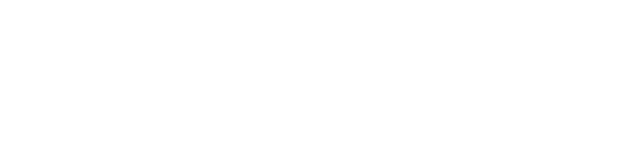
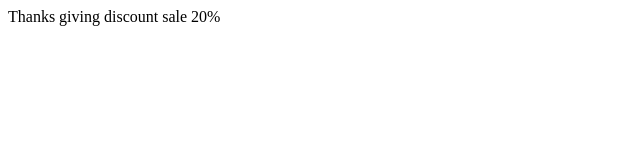
Before and after one commit to vveereshvsh/new_repo, a plain HTML site: page index.html in a window 1280 px wide. Shown: the whole page, without its empty margins (0-640 px from the left). Drawn offline with Linux system fonts and the light colour scheme.

Commit message:
Added 20% dis on the sale

```diff
--- a/index.html
+++ b/index.html
@@ -6,6 +6,6 @@
    <html>
    <h1></h1>
    <h2></h2>
-   <t></t>
+   <t>Thanks giving discount sale 20%</t>
    <body></body>
    </html>
```
